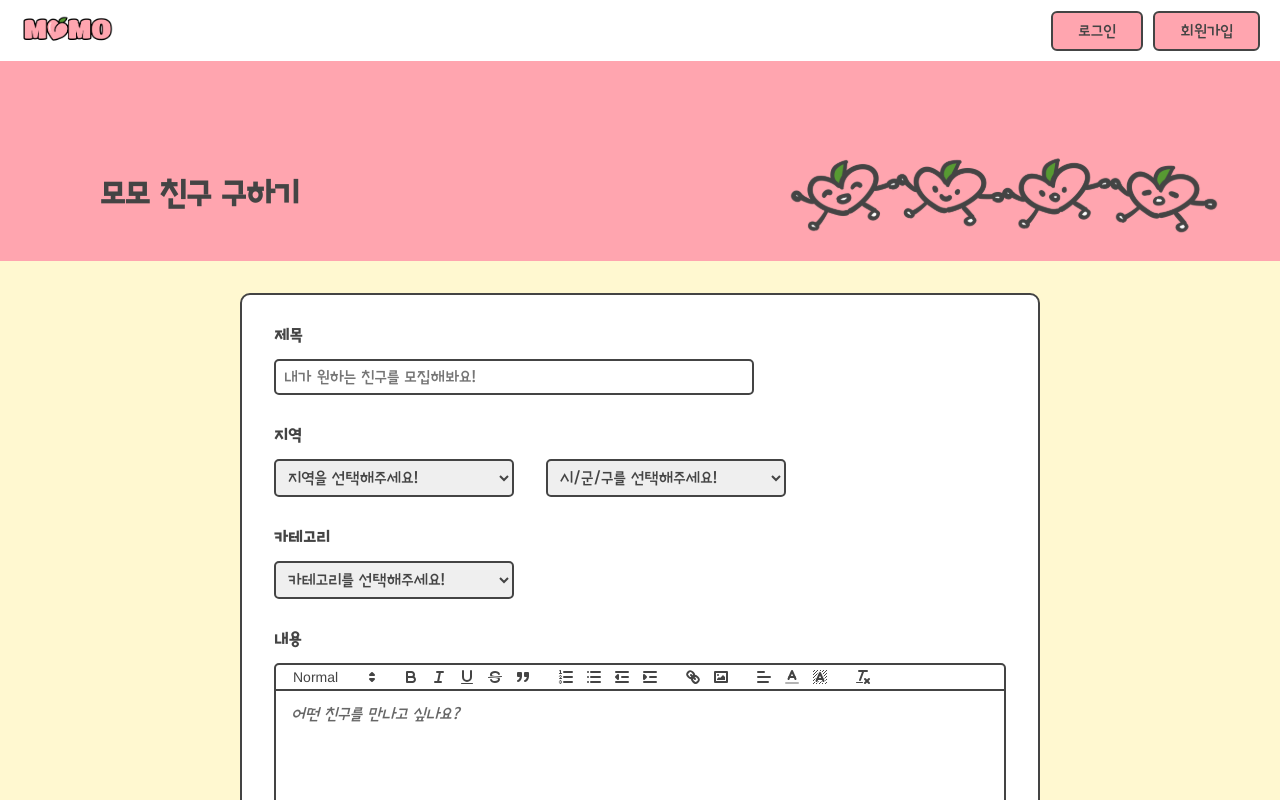
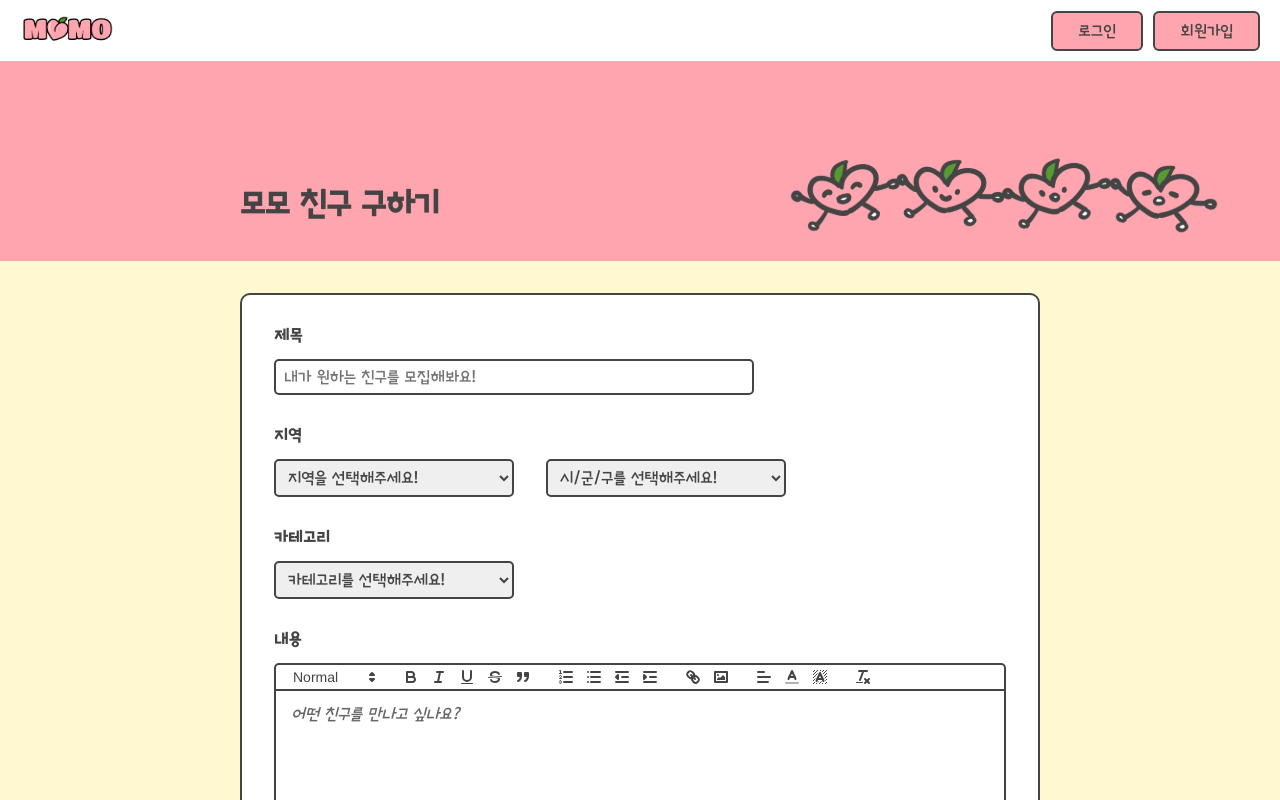
Before and after one commit to codestates-seb/seb44_main_001, a React (Vite) app in the folder client/: page /write in a window 1280 px wide. Shown: the top 800 px of the page. Built offline with nearby package versions, Linux system fonts and the light colour scheme.

Commit message:
Design: 세미헤더 CSS 수정

```diff
--- a/client/src/common/components/SemiHeader.tsx
+++ b/client/src/common/components/SemiHeader.tsx
@@ -1,29 +1,25 @@
 import styled from 'styled-components';
 
-import friends from '../assets/logo/momofriends.svg'
+import friends from '../assets/logo/momofriends.svg';
 
 interface SemiHeaderProps {
   title: string;
   content: string;
 }
 
-export default function SemiHeader({title, content}: SemiHeaderProps) {
+export default function SemiHeader({ title, content }: SemiHeaderProps) {
   return (
     <SemiContainer>
-      <div style={{height:"400px"}}></div>
-      <SemiContainer>
-        <div style={{display:"flex", flexDirection:"column"}}>
-          <Title>
-            {title}
-          </Title>
-          <Content>
-            {content}
-          </Content>
+      {/* <div style={{ height: '400px' }}></div> */}
+      <div>
+        <div style={{ display: 'flex', flexDirection: 'column' }}>
+          <Title>{title}</Title>
+          <Content>{content}</Content>
         </div>
-        <Picture src={friends} style={{width:"500px"}}/>
-      </SemiContainer>
+      </div>
+      <Picture src={friends} style={{ width: '500px' }} />
     </SemiContainer>
-  )
+  );
 }
 
 const SemiContainer = styled.div`
@@ -34,14 +30,13 @@ const SemiContainer = styled.div`
   width: 100%;
   height: 200px;
   min-width: 700px;
-`
+`;
 
 const Title = styled.h1`
   color: var(--color-black);
   white-space: nowrap;
-  padding-left: 100px;
-  padding-bottom: 10px;
-`
+  padding-left: calc((100vw - 50rem) / 2);
+`;
 
 const Content = styled.span`
   color: var(--color-black);
@@ -49,10 +44,10 @@ const Content = styled.span`
   white-space: nowrap;
   padding-left: 100px;
   padding-bottom: 40px;
-`
+`;
 
 const Picture = styled.img`
   position: relative;
   padding-right: 50px;
   padding-bottom: 20px;
-`
+`;
```
